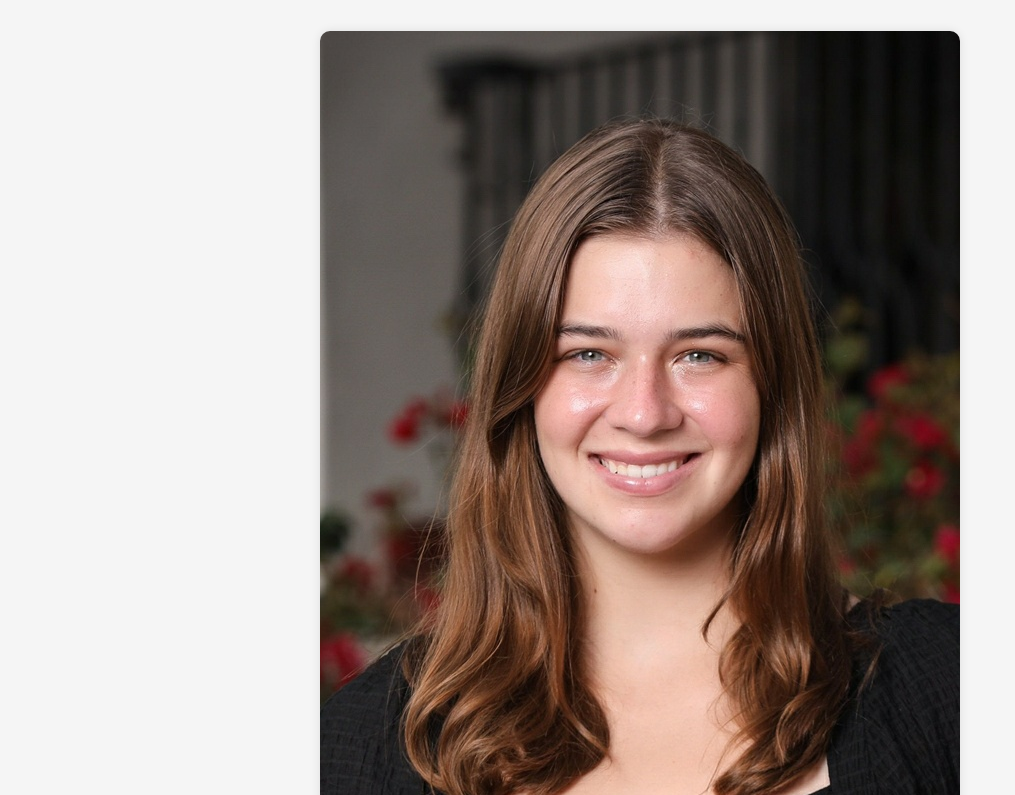
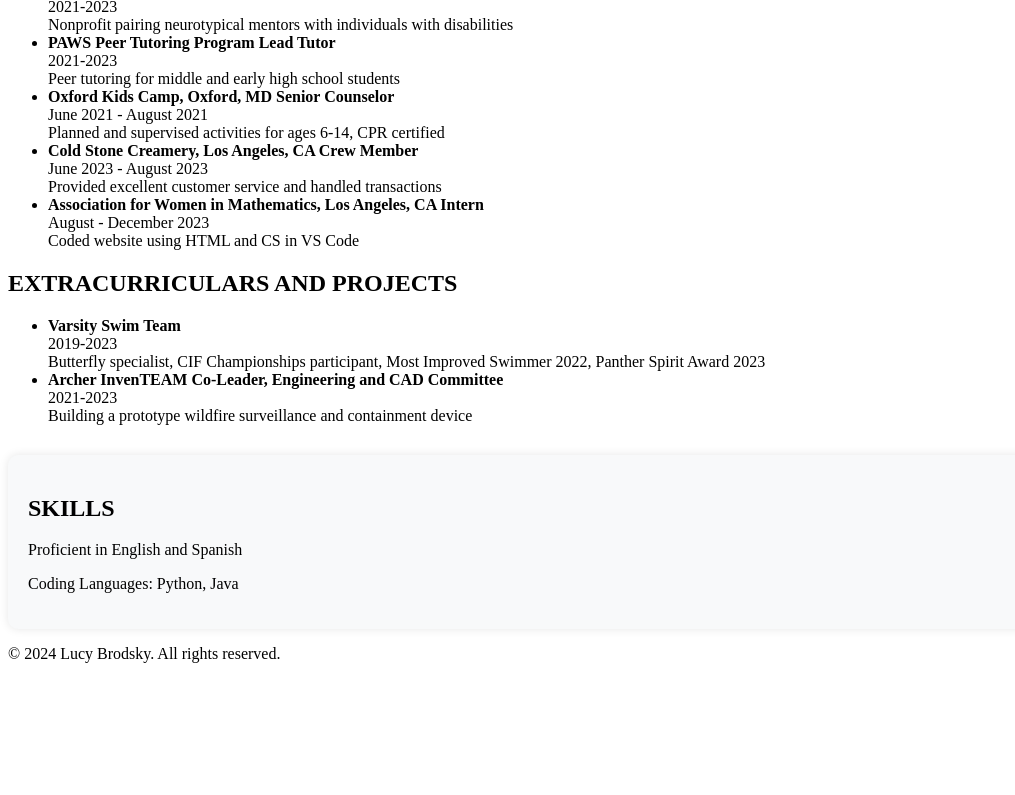
Before and after one commit to lucybrodsky/lucybrodsky.github.io, a plain HTML site: page index.html in a window 1280 px wide. Shown: the part 87-882 px from the top of the page, without its empty margins (0-1015 px from the left). After the commit the page ends 800 px from the top, so only its background shows below. Drawn offline with Linux system fonts and the light colour scheme.

Commit message:
commitment

```diff
--- a/index.html
+++ b/index.html
@@ -5,76 +5,72 @@
     <meta charset="utf-8">
     <title>Lucy Brodsky's Personal Website</title>
     <style>
-        body {
-            font-family: 'Arial', sans-serif;
-            text-align: center;
-            margin: 40px;
-            background-color: #f5f5f5;
-            color: #333;
-        }
+        /* Existing styles remain unchanged */
 
-        h1 {
-            color: #007BFF;
-        }
-
-        h2 {
-            color: #28A745;
-        }
-
-        p {
-            color: #6C757D;
-        }
-
-        img {
-            max-width: 100%;
-            height: auto;
-            margin-top: 20px;
-            border-radius: 10px;
-            box-shadow: 0 0 10px rgba(0, 0, 0, 0.1);
-        }
-
-        section {
-            margin-top: 30px;
-        }
-
-        .experience {
-            background-color: #FFFFFF;
-            padding: 20px;
-            border-radius: 10px;
-            box-shadow: 0 0 10px rgba(0, 0, 0, 0.1);
-            margin-bottom: 20px;
-        }
-
-        .activities {
+        .skills {
             background-color: #F8F9FA;
             padding: 20px;
             border-radius: 10px;
             box-shadow: 0 0 10px rgba(0, 0, 0, 0.1);
+            margin-top: 30px;
         }
     </style>
 </head>
 
 <body>
-    <header>
-        <h1>Lucy Brodsky</h1>
-        <img src="12-Brodsky-Lucy.jpg" alt="Semi Professional Headshot">
-    </header>
+    <!-- Existing content remains unchanged -->
 
     <section class="experience">
-        <h2>EDUCATION</h2>
-        <p>Class of 2027, Occidental College, Los Angeles, CA<br>
-            Honors Scholarship, 2023-2027</p>
-        <!-- Add more education details if needed -->
+        <h2>VOLUNTEER AND EMPLOYMENT EXPERIENCE</h2>
+        <ul>
+            <li>
+                <strong>Best Buddies Club Vice President</strong><br>
+                2021-2023<br>
+                Nonprofit pairing neurotypical mentors with individuals with disabilities
+            </li>
+            <li>
+                <strong>PAWS Peer Tutoring Program Lead Tutor</strong><br>
+                2021-2023<br>
+                Peer tutoring for middle and early high school students
+            </li>
+            <li>
+                <strong>Oxford Kids Camp, Oxford, MD Senior Counselor</strong><br>
+                June 2021 - August 2021<br>
+                Planned and supervised activities for ages 6-14, CPR certified
+            </li>
+            <li>
+                <strong>Cold Stone Creamery, Los Angeles, CA Crew Member</strong><br>
+                June 2023 - August 2023<br>
+                Provided excellent customer service and handled transactions
+            </li>
+            <li>
+                <strong>Association for Women in Mathematics, Los Angeles, CA Intern</strong><br>
+                August - December 2023<br>
+                Coded website using HTML and CS in VS Code
+            </li>
+        </ul>
     </section>
 
     <section class="experience">
-        <h2>VOLUNTEER AND EMPLOYMENT EXPERIENCE</h2>
-        <!-- Add your volunteer and employment experience details here -->
+        <h2>EXTRACURRICULARS AND PROJECTS</h2>
+        <ul>
+            <li>
+                <strong>Varsity Swim Team</strong><br>
+                2019-2023<br>
+                Butterfly specialist, CIF Championships participant, Most Improved Swimmer 2022, Panther Spirit Award 2023
+            </li>
+            <li>
+                <strong>Archer InvenTEAM Co-Leader, Engineering and CAD Committee</strong><br>
+                2021-2023<br>
+                Building a prototype wildfire surveillance and containment device
+            </li>
+        </ul>
     </section>
 
-    <section class="experience">
-        <h2>EXTRACURRICULAR ACTIVITIES</h2>
-        <!-- Add your extracurricular activities details here -->
+    <section class="skills">
+        <h2>SKILLS</h2>
+        <p>Proficient in English and Spanish</p>
+        <p>Coding Languages: Python, Java</p>
     </section>
 
     <footer>
```
